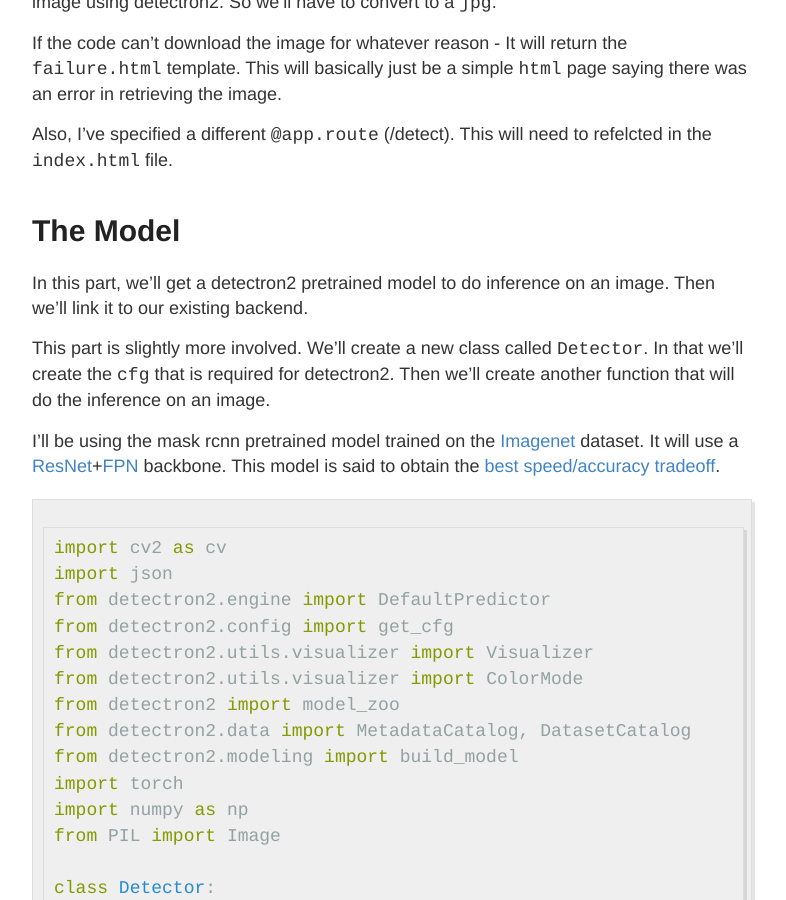
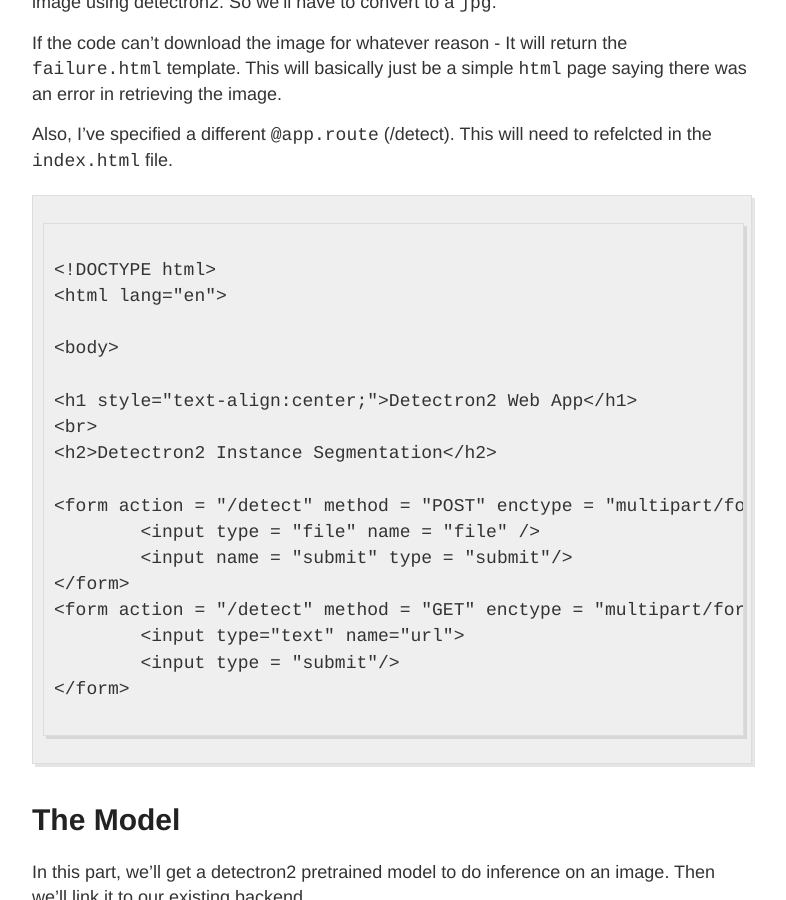
Before and after one commit to neelriyer/neelriyer.github.io, a Jekyll site: the page built from _posts/2020-07-19-Detectron2-Web-App.md, in a window 1280 px wide and 900 px high, scrolled down 2908 px. Shown: the whole window, without its empty margins (248-1034 px from the left). Built offline with Jekyll 4.4.1, drawn with Linux system fonts in a browser that asks for light colours.

Commit message:
detectron2 web app post

````diff
--- a/_posts/2020-07-19-Detectron2-Web-App.md
+++ b/_posts/2020-07-19-Detectron2-Web-App.md
@@ -103,7 +103,27 @@ If the code can't download the image for whatever reason - It will return the `f
 Also, I've specified a different `@app.route` (/detect). This will need to refelcted in the `index.html` file.
 
 
+```
 
+<!DOCTYPE html>
+<html lang="en">
+
+<body>
+
+<h1 style="text-align:center;">Detectron2 Web App</h1>
+<br>
+<h2>Detectron2 Instance Segmentation</h2>
+
+<form action = "/detect" method = "POST" enctype = "multipart/form-data">
+	<input type = "file" name = "file" />
+	<input name = "submit" type = "submit"/>
+</form>
+<form action = "/detect" method = "GET" enctype = "multipart/form-data">
+	<input type="text" name="url">
+	<input type = "submit"/>
+</form>
+
+```
 
 
 # The Model
````
